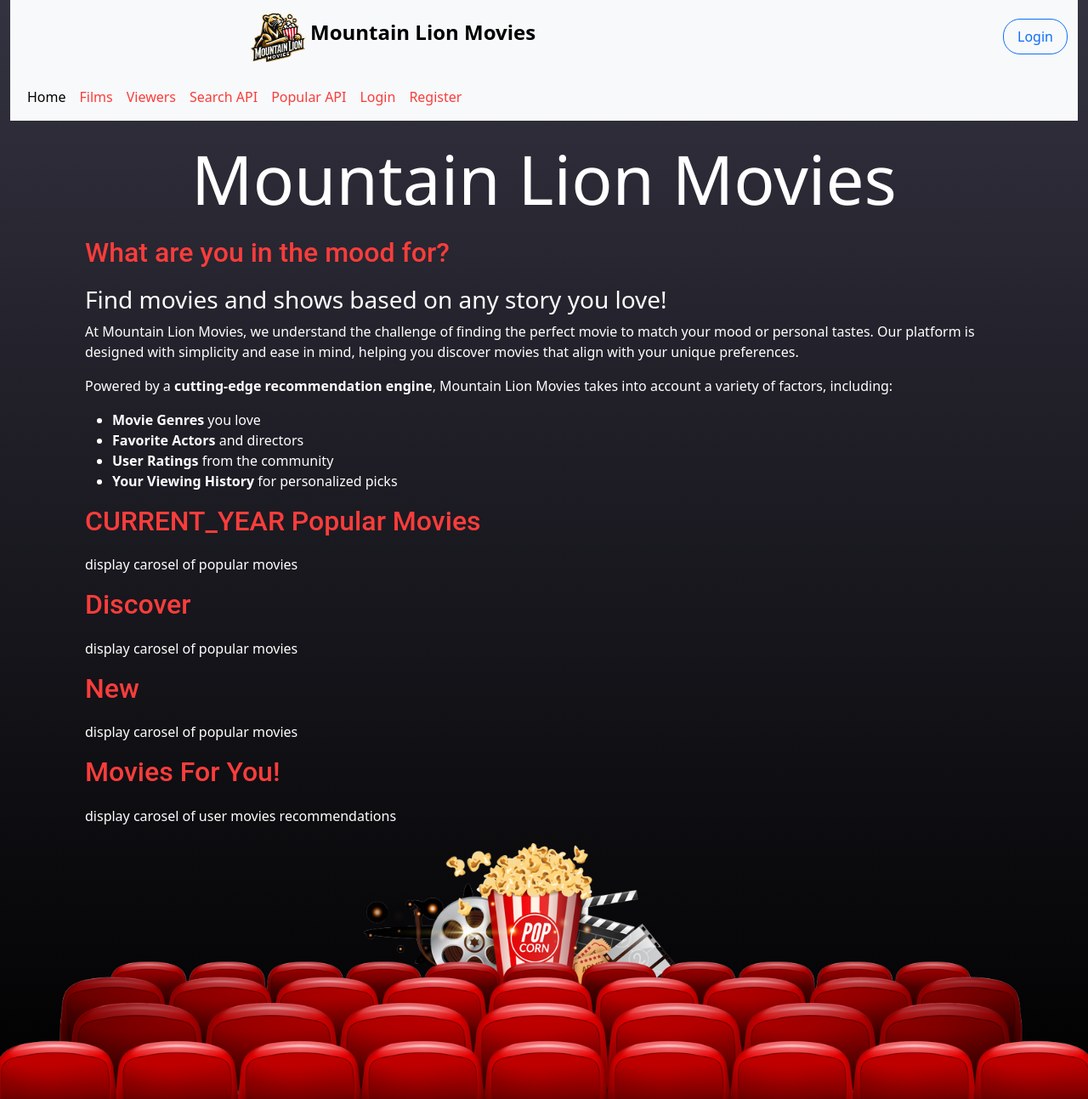
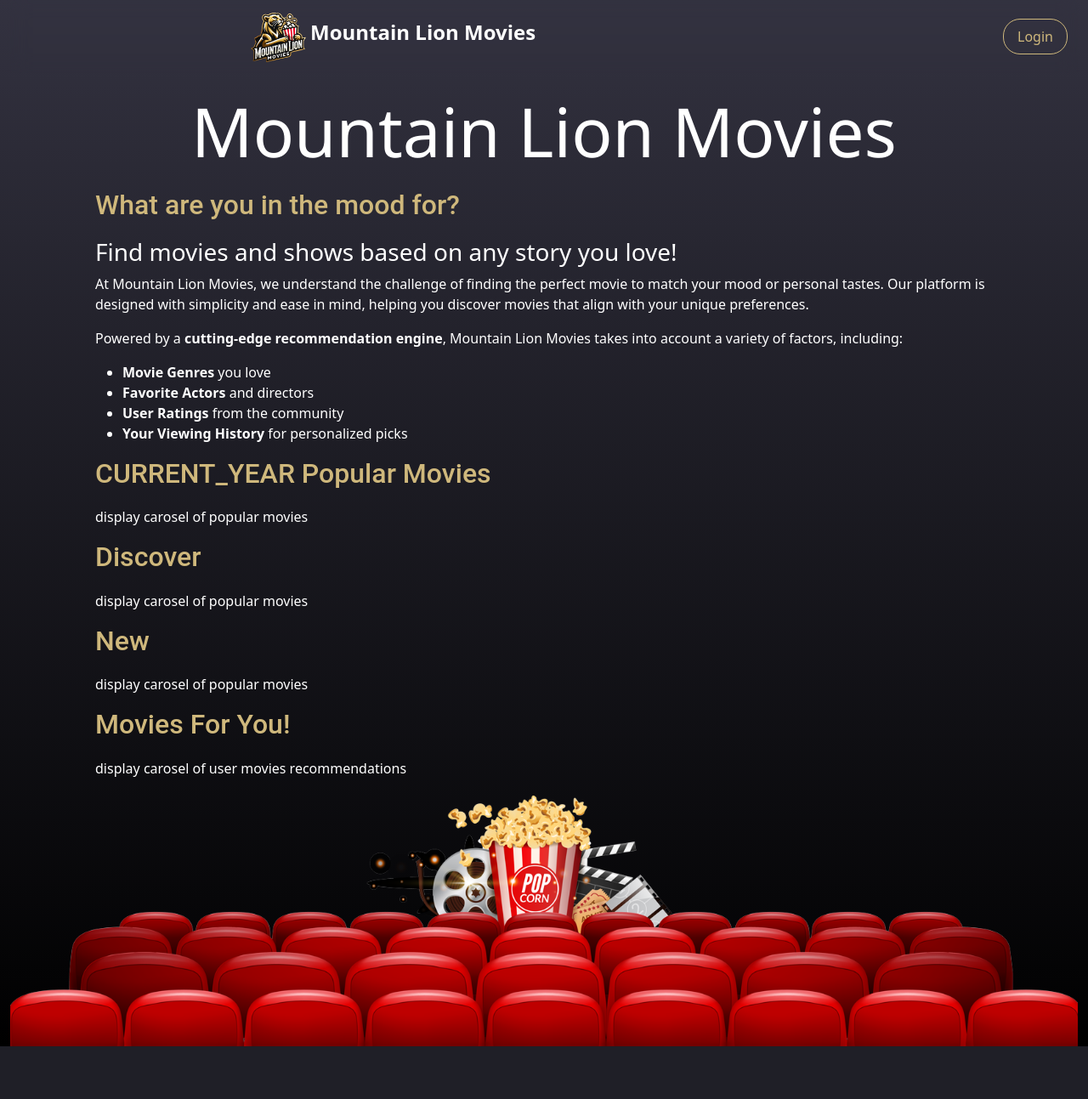
Before and after one commit to Ditmanson/mountainlionmovies, a Django app: page / in a window 1280 px wide. Shown: the whole page at 85% size. After the commit the page ends 1231 px from the top, so only its background shows below. Run offline with Django 5.2, Linux system fonts and the light colour scheme.

Commit message:
UCCS colors

```diff
--- a/filmproject/static/styles.css
+++ b/filmproject/static/styles.css
@@ -20,18 +20,28 @@ h1 {
 }
 
 h2 {
-    color: #F93D3B; /* Red color for headings */
+    color: #cfb87c; /* Red color for headings */
     font-family: 'Roboto', sans-serif;
     margin-bottom: 20px;
 }
 
 /* ------------------------------------ NAVIGATION BAR ------------------------------------ */
+/* Custom CSS to make the navbar transparent */
+.navbar {
+    background-color: transparent; /* Light transparent white */
+    backdrop-filter: blur(10px); /* Optional: Adds a blur effect to the background */
+}
+
+.navbar a.navbar-brand {
+    color: white; /* Ensure the text is readable on the transparent background */
+}
+
 .nav-link {
-    color: #F93D3B;
+    color: #cfb87c;
 }
 
 .nav-link:hover {
-    color: white;
+    color: #d1a330;
 }
 
 /* styles.css */
@@ -45,6 +55,18 @@ h2 {
     padding: 0.5rem 1rem;
 }
 
+/* ------------------------------------ BUTTONS ------------------------------------ */
+.btn-outline-primary {
+    border-color: #cfb87c; /* #cfb87c border */
+    color: #cfb87c; /* #cfb87c text */
+}
+
+.btn-outline-primary:hover {
+    background-color: #cfb87c; /* #cfb87c background on hover */
+    border-color: #cfb87c;
+    color: BLACK; /* White text when hovered */
+}
+
 /* footer image -- ensure it always fits the size of the webpage */
 img.img-responsive {
     width: 100%;  /* Makes the image fill the full width of its container */
--- a/filmproject/templates/filmproject/base_template.html
+++ b/filmproject/templates/filmproject/base_template.html
@@ -11,22 +11,38 @@
   <body>
     <div class="container-fluid">
       <!-- Navbar -->
-      <nav class="navbar navbar-expand-lg navbar-light bg-light">
+      <nav class="navbar navbar-expand-lg navbar-light">
         <div class="container-fluid">
           <!-- Menu Icon -->
           <div class="dropdown">
             <button class="navbar-toggler" type="button" id="dropdownMenuButton" data-bs-toggle="dropdown" aria-expanded="false">
-                    <span class="navbar-toggler-icon"></span>
+              {% comment %} <span class="navbar-toggler-icon"></span> {% endcomment %}
+              <img height="50" src="{% static 'images/menu-icon.jpeg' %}" />
             </button>
 
             <!-- Dropdown Menu on the left under the icon -->
             <ul class="dropdown-menu" aria-labelledby="dropdownMenuButton">
               <li><a class="dropdown-item" href="#">Movies</a></li>
+              <li class="dropdown-item"><a class="nav-link" href="{% url 'film-list' %}">Films</a></li>
+              <li class="dropdown-item"><a class="nav-link" href="{% url 'viewers' %}">Viewers</a></li>
+              <li class="dropdown-item"><a class="nav-link" href="{% url 'search_movies' %}">Search</a></li>
+              <li class="dropdown-item"><a class="nav-link" href="{% url 'popular_movies' %}">Popular</a></li>
               <li><a class="dropdown-item" href="#">About Us</a></li>
+              {% if user.is_authenticated %}
+                <li class="nav-item"><a class="dropdown-item" href="{% url 'profile' %}">Profile</a></li>
+                <li class="nav-item">
+                  <form method="post" action="{% url 'logout' %}">
+                    {% csrf_token %}
+                    <button class="nav-link" type="submit">Logout</button>
+                  </form>
+                </li>
+              {% else %}
                 <li><a class="dropdown-item" href="{% url 'login' %}">Login</a></li>
-                    <li><a class="dropdown-item" href="register.html">Register</a></li>
+                <li><a class="dropdown-item" href="{% url 'register' %}">Register</a></li>
+              {% endif %}
             </ul>
           </div>
+
           <!-- Website Title in the Center -->
           <div class="mx-auto">
             <img height="70" src="{% static 'images/mlm2_logo.png' %}" />
@@ -35,48 +51,29 @@
 
           <!-- Login Button on the Right -->
           <div class="d-flex ms-auto">
+              {% if user.is_authenticated %}
+                <li class="nav-item"><a class="dropdown-item" href="{% url 'profile' %}">Profile</a></li>
+                <li class="nav-item">
+                  <form method="post" action="{% url 'logout' %}">
+                    {% csrf_token %}
+                    <button class="nav-link" type="submit">Logout</button>
+                  </form>
+                </li>
+              {% else %}
                 <a href="{% url 'login' %}" class="btn btn-outline-primary">Login</a>
+              {% endif %}
           </div>
         </div>
       </nav>
 
-
-
-      <nav class="navbar navbar-expand-sm bg-body-tertiary">
-        <div class="container-fluid">
-          {% comment %}TODO: FIX this isn't working right, it is unusable on a phone
-          <button class="navbar-toggler" type="button" data-bs-toggle="collapse" data-bs-target="#navbarNav" aria-controls="navbarNav" aria-expanded="false" aria-label="Toggle navigation"><span class="navbar-toggler-icon"></span></button>
-          <div class="collapse navbar-collapse" id="navbarNav">
-            {% endcomment %}
-            <ul class="navbar-nav">
-              <li class="nav-item"><a class="nav-link active" aria-current="page" href="{% url 'index' %}">Home</a></li>
-              <li class="nav-item"><a class="nav-link" href="{% url 'film-list' %}">Films</a></li>
-              <li class="nav-item"><a class="nav-link" href="{% url 'viewers' %}">Viewers</a></li>
-              <li class="nav-item"><a class="nav-link" href="{% url 'search_movies' %}">Search API</a></li>
-              <li class="nav-item"><a class="nav-link" href="{% url 'popular_movies' %}">Popular API</a></li>
-              {% if user.is_authenticated %}
-                <li class="nav-item"><a class="nav-link" href="{% url 'profile' %}">Profile</a></li>
-                <li class="nav-item">
-                  <form method="post" action="{% url 'logout' %}">
-                    {% csrf_token %}
-                    <button class="nav-link" type="submit">Logout</button>
-                    <!--<a class="nav-link" href="{% url 'logout' %}">Logout</a>-->
-                  </form>
-                </li>
-              {% else %}
-                <li class="nav-item"><a class="nav-link" href="{% url 'login' %}">Login</a></li>
-                <li class="nav-item"><a class="nav-link" href="{% url 'register' %}">Register</a></li>
-              {% endif %}
-            </ul>
-          </div>
-        </div>
-      </nav>
       {% block content %}
+      <!-- ****************************** INDIVIDUAL PAGE CONTENT GOES HERE ****************************** -->
       {% endblock %}
 
       <img src="{% static 'images/footer.png' %}" class="img-responsive" alt="Footer Image">
     </div>
+
     <!-- Bootstrap JS and dependencies -->
-    <script src="https://cdn.jsdelivr.net/npm/bootstrap@5.3.0-alpha1/dist/js/bootstrap.bundle.min.js"></script>
+    <script src="https://cdn.jsdelivr.net/npm/bootstrap@5.3.1/dist/js/bootstrap.bundle.min.js"></script>
   </body>
 </html>
```
Lines whose indentation alone changed are shown as unchanged.
